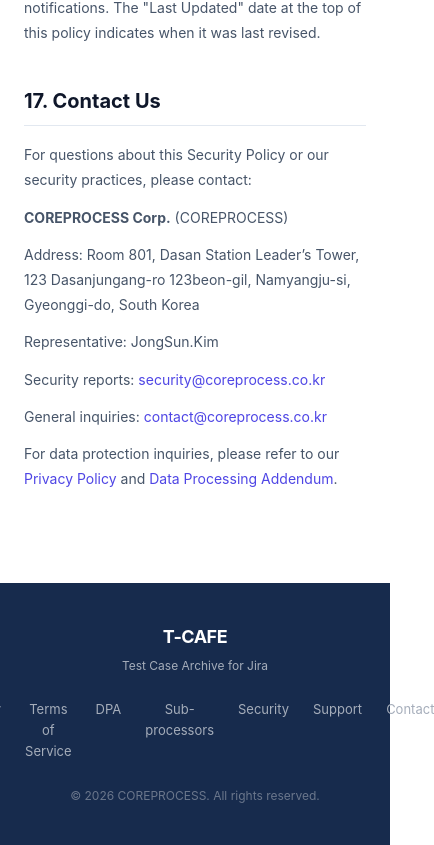
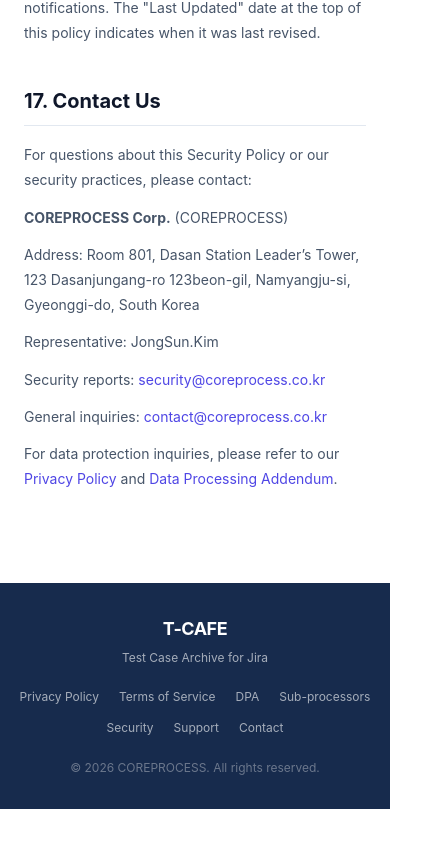
Before and after one commit to CoreProcessGit/t-cafe-page, a React (Create React App) app: page /security-policy in a window 390 px wide. Shown: the part 9743-10588 px from the top of the page, 434 px wide, since content can reach past the window. After the commit the page ends 10552 px from the top, so only its background shows below. Built offline with nearby package versions, Linux system fonts and the light colour scheme.

Commit message:
fix: Footer 반응형 적용

```diff
--- a/src/styles/footer.css
+++ b/src/styles/footer.css
@@ -6,4 +6,9 @@
 .footer-links a { color: #A5ADBA; font-size: 13px; text-decoration: none; }
 .footer-links a:hover { color: #fff; }
 .footer-copyright p { font-size: 12px; color: #6B778C; }
-@media (max-width: 768px) { .footer-content { flex-direction: column; gap: 24px; text-align: center; } }
+@media (max-width: 768px) {
+  .footer { padding: 32px 16px; }
+  .footer-content { flex-direction: column; gap: 20px; text-align: center; }
+  .footer-links { flex-wrap: wrap; justify-content: center; gap: 12px 20px; }
+  .footer-links a { font-size: 12px; }
+}
```
